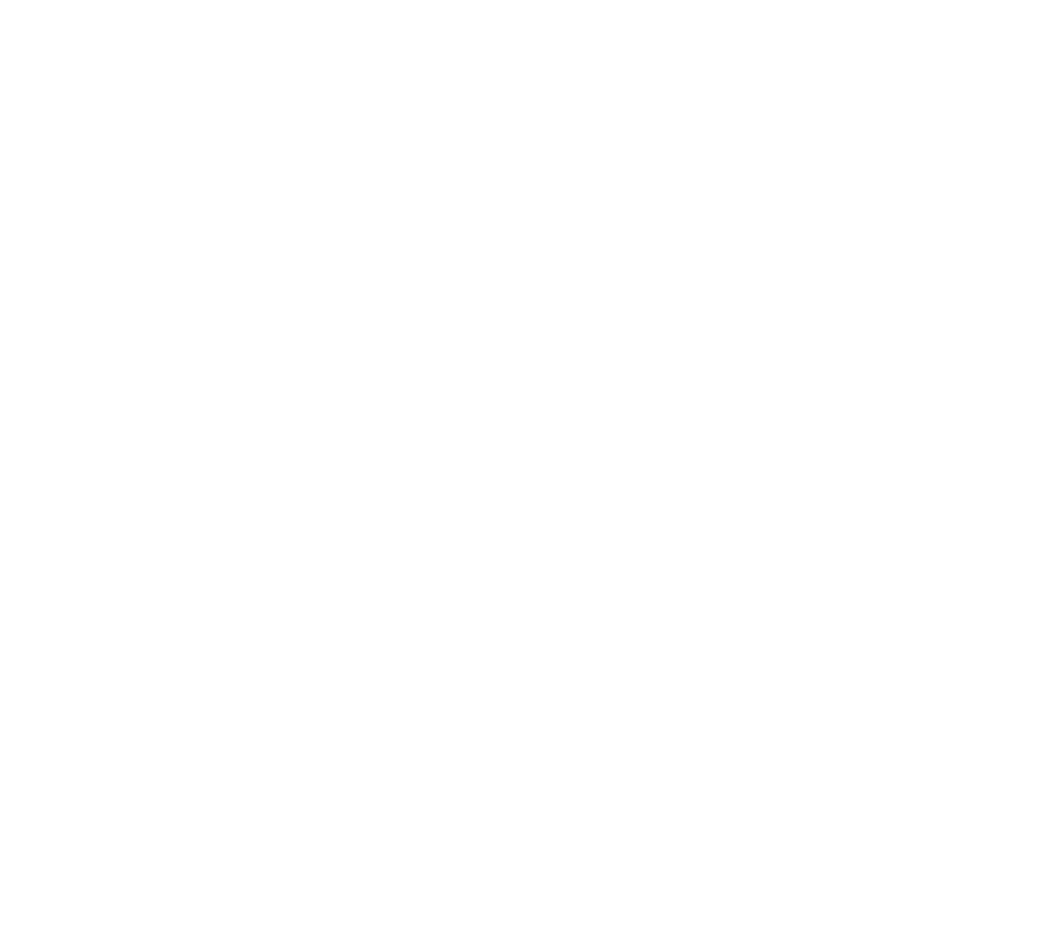
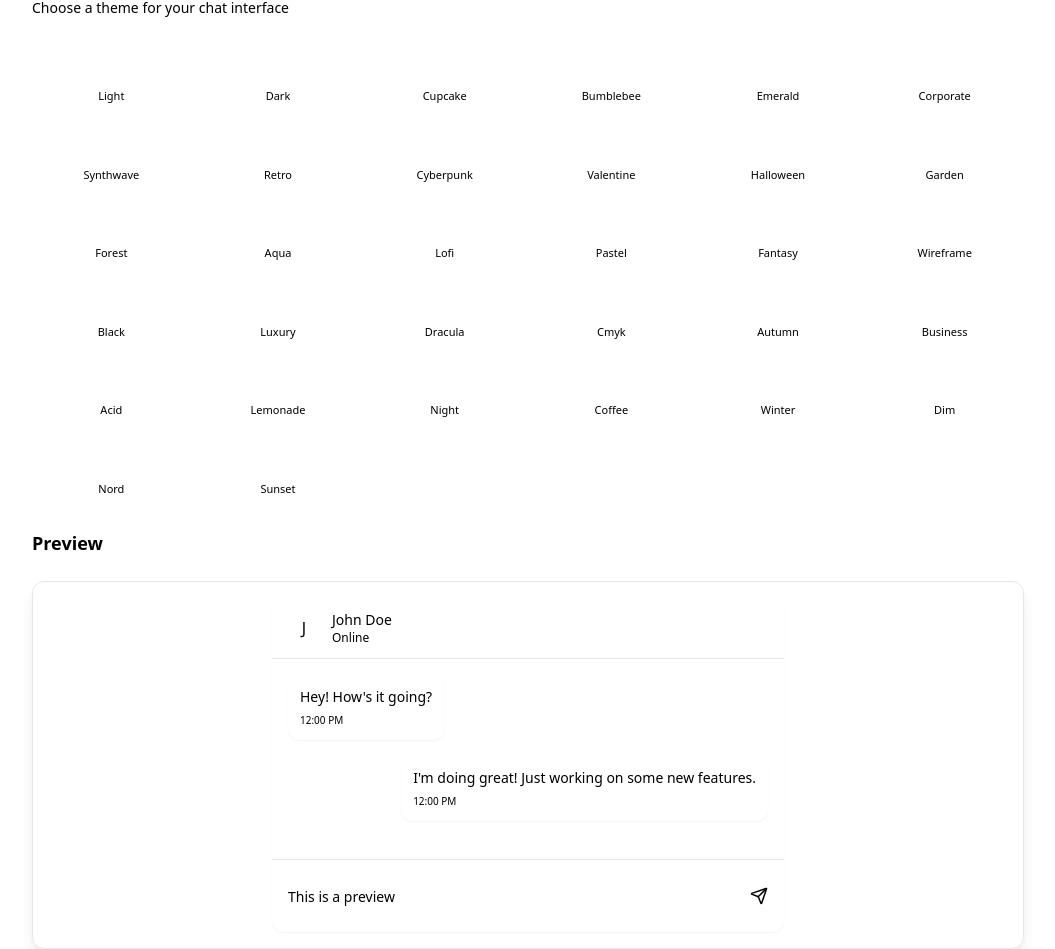
Before and after one commit to raj-dash/chat-app, a React (Vite) app in the folder frontend/: page /settings in a window 1280 px wide. Shown: the part 114-1063 px from the top of the page, without its empty margins (112-1167 px from the left). Before the commit the page ends 800 px from the top, so only its background shows below. Built offline with nearby package versions, Linux system fonts and the light colour scheme; no server answers.

Commit message:
Finished settings page

```diff
--- a/frontend/src/pages/SettingsPage.jsx
+++ b/frontend/src/pages/SettingsPage.jsx
@@ -1,7 +1,137 @@
 import React from "react";
+import { THEMES } from "../constants";
+import { useThemeStore } from "../store/useThemeStore";
+import { Send } from "lucide-react";
+
+const PREVIEW_MESSAGES = [
+  { id: 1, content: "Hey! How's it going?", isSent: false },
+  {
+    id: 2,
+    content: "I'm doing great! Just working on some new features.",
+    isSent: true,
+  },
+];
 
 const SettingsPage = () => {
-  return <div>SettingsPage</div>;
+  const { theme, setTheme } = useThemeStore();
+
+  return (
+    <div className="h-screen container mx-auto px-4 pt-20 max-w-5xl">
+      <div className="space-y-6">
+        <div className="flex flex-col gap-1">
+          <h2 className="text-lg font-semibold">Theme</h2>
+          <p className="text-sm text-base-content/70">
+            Choose a theme for your chat interface
+          </p>
+        </div>
+
+        <div className="grid grid-cols-4 sm:grid-cols-6 md-grid-cols-8 gap-2">
+          {THEMES.map((t) => (
+            <button
+              key={t}
+              className={`
+                group flex flex-col items-center gap-1.5 p-2 rounded-lg transition-colors
+                ${theme === t ? "bg-base-200" : "hover:bg-base-200/50"}
+              `}
+              onClick={() => setTheme(t)}
+            >
+              <div
+                className="relative h-8 w-full rounded-md overflow-hidden"
+                data-theme={t}
+              >
+                <div className="absolute inset-0 grid grid-cols-4 gap-px p-1">
+                  <div className="rounded bg-primary"></div>
+                  <div className="rounded bg-secondary"></div>
+                  <div className="rounded bg-accent"></div>
+                  <div className="rounded bg-neutral"></div>
+                </div>
+              </div>
+              <span className="text-[11px] font-medium truncate w-full text-center">
+                {t.charAt(0).toUpperCase() + t.slice(1)}
+              </span>
+            </button>
+          ))}
+        </div>
+
+        {/* Preview Section */}
+        <h3 className="text-lg font-semibold mb-3">Preview</h3>
+        <div className="rounded-xl border border-base-300 overflow-hidden bg-base-100 shadow-lg">
+          <div className="p-4 bg-base-200">
+            <div className="max-w-lg mx-auto">
+              {/* Mock Chat UI */}
+              <div className="bg-base-100 rounded-xl shadow-sm overflow-hidden">
+                {/* Chat Header */}
+                <div className="px-4 py-3 border-b border-base-300 bg-base-100">
+                  <div className="flex items-center gap-3">
+                    <div className="w-8 h-8 rounded-full bg-primary flex items-center justify-center text-primary-content font-medium">
+                      J
+                    </div>
+                    <div>
+                      <h3 className="font-medium text-sm">John Doe</h3>
+                      <p className="text-xs text-base-content/70">Online</p>
+                    </div>
+                  </div>
+                </div>
+
+                {/* Chat Messages */}
+                <div className="p-4 space-y-4 min-h-[200px] max-h-[200px] overflow-y-auto bg-base-100">
+                  {PREVIEW_MESSAGES.map((message) => (
+                    <div
+                      key={message.id}
+                      className={`flex ${
+                        message.isSent ? "justify-end" : "justify-start"
+                      }`}
+                    >
+                      <div
+                        className={`
+                          max-w-[80%] rounded-xl p-3 shadow-sm
+                          ${
+                            message.isSent
+                              ? "bg-primary text-primary-content"
+                              : "bg-base-200"
+                          }
+                        `}
+                      >
+                        <p className="text-sm">{message.content}</p>
+                        <p
+                          className={`
+                            text-[10px] mt-1.5
+                            ${
+                              message.isSent
+                                ? "text-primary-content/70"
+                                : "text-base-content/70"
+                            }
+                          `}
+                        >
+                          12:00 PM
+                        </p>
+                      </div>
+                    </div>
+                  ))}
+                </div>
+
+                {/* Chat Input */}
+                <div className="p-4 border-t border-base-300 bg-base-100">
+                  <div className="flex gap-2">
+                    <input
+                      type="text"
+                      className="input input-bordered flex-1 text-sm h-10"
+                      placeholder="Type a message..."
+                      value="This is a preview"
+                      readOnly
+                    />
+                    <button className="btn btn-primary h-10 min-h-0">
+                      <Send size={18} />
+                    </button>
+                  </div>
+                </div>
+              </div>
+            </div>
+          </div>
+        </div>
+      </div>
+    </div>
+  );
 };
 
 export default SettingsPage;
```
